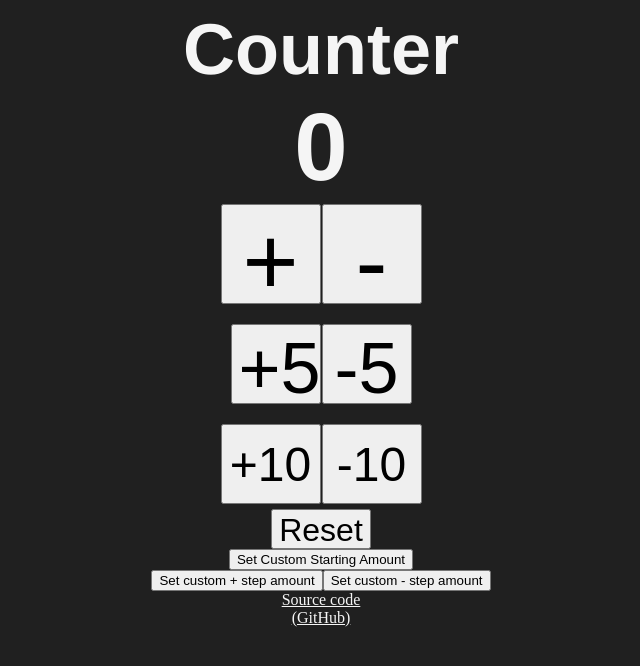
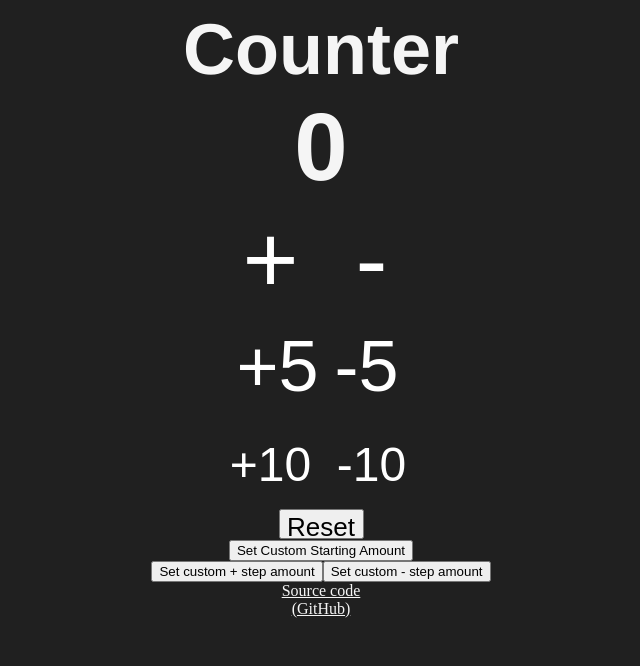
Before and after one commit to piuhahelvetti/simplyacounter, a React (Create React App) app: page / in a window 1280 px wide. Shown: the top 666 px of the page, without its empty margins (319-959 px from the left). Built offline with nearby package versions, Linux system fonts and the light colour scheme.

Commit message:
Better-looking buttons

```diff
--- a/package.json
+++ b/package.json
@@ -38,7 +38,6 @@
   },
   "description": "A simple counter using the state React-hook.",
   "main": "index.js",
-  "devDependencies": {},
   "repository": {
     "type": "git",
     "url": "git+https://gitlab.com/sapphiresscarlett/counter.git"
--- a/src/App.css
+++ b/src/App.css
@@ -33,6 +33,9 @@ h1 {
     font-size: 96px;
     width: 100px;
     height: 100px;
+    border: none;
+    background-color: #202020;
+    color: white;
 }
 
 #minusone{
@@ -41,6 +44,10 @@ h1 {
     width: 100px;
     height: 100px;
     margin-left: 1px;
+    border: none;
+    background-color: #202020;
+    color: white;
+
 }
 
 
@@ -49,6 +56,9 @@ h1 {
     font-size: 72px;
     width: 90px;
     height: 80px;
+    border: none;
+    background-color: #202020;
+    color: white;
 }
 
 #minusfive{
@@ -57,6 +67,9 @@ h1 {
     width: 90px;
     height: 80px;
     margin-left: 1px;
+    border: none;
+    background-color: #202020;
+    color: white;
 }
 
 #plusten{
@@ -64,6 +77,9 @@ h1 {
     font-size: 48px;
     width: 100px;
     height: 80px;
+    border: none;
+    background-color: #202020;
+    color: white;
 }
 
 #minusten{
@@ -71,15 +87,18 @@ h1 {
     font-size: 48px;
     width: 100px;
     height: 80px;
-    margin-left:1px ;
+    margin-left:1px;
+    border: none;
+    background-color: #202020;
+    color: white;
 }
 
 #reset {
     margin-top:5px ;
     text-align: center;
-    font-size: 32px;
-    width: 100px;
-    height: 40px;
+    font-size: 26px;
+    width: 85px;
+    height: 30px;
 }
 
 #sourcecodelink{
```
Also changed, not shown: 2 other files (tests, documents, lock files or other folders).
